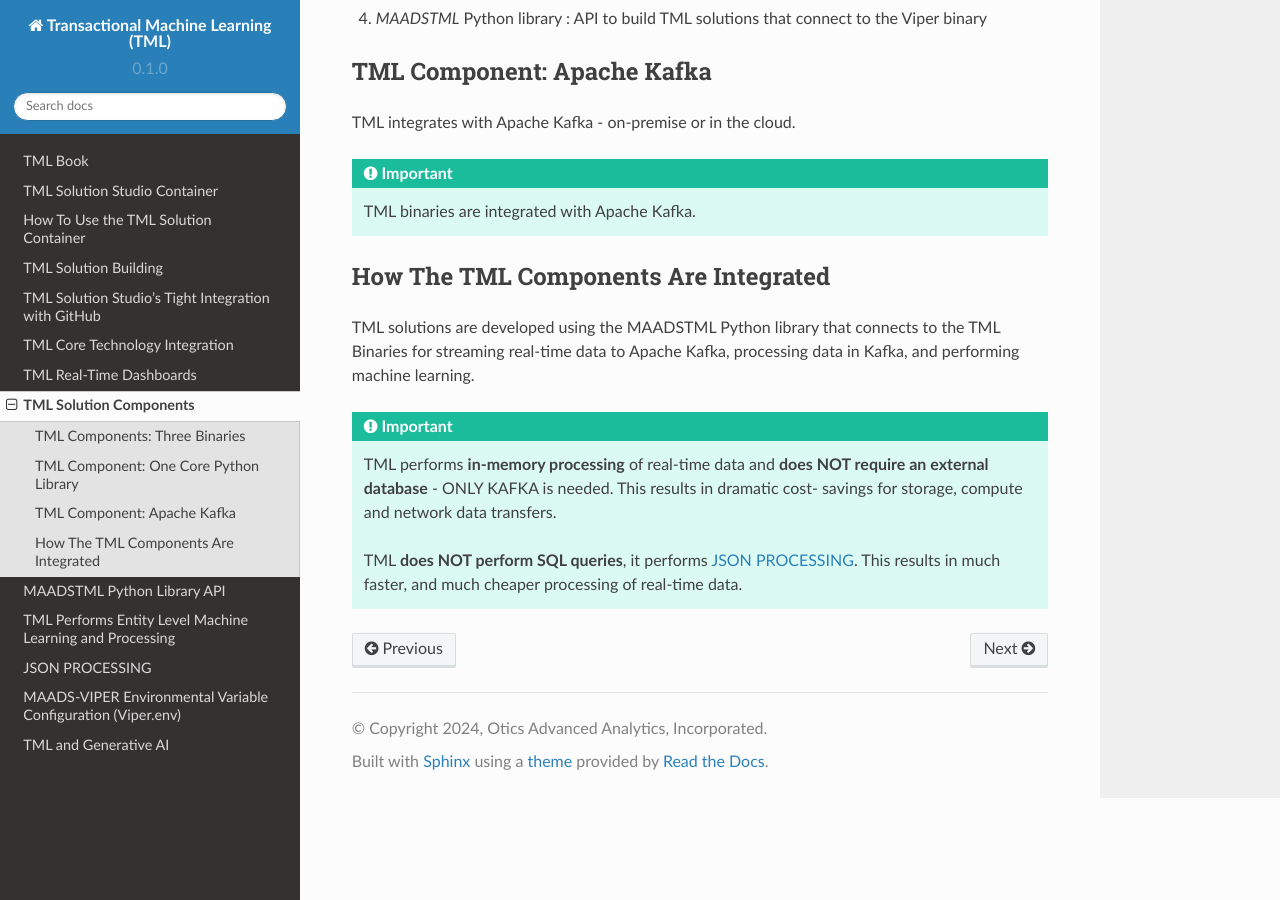
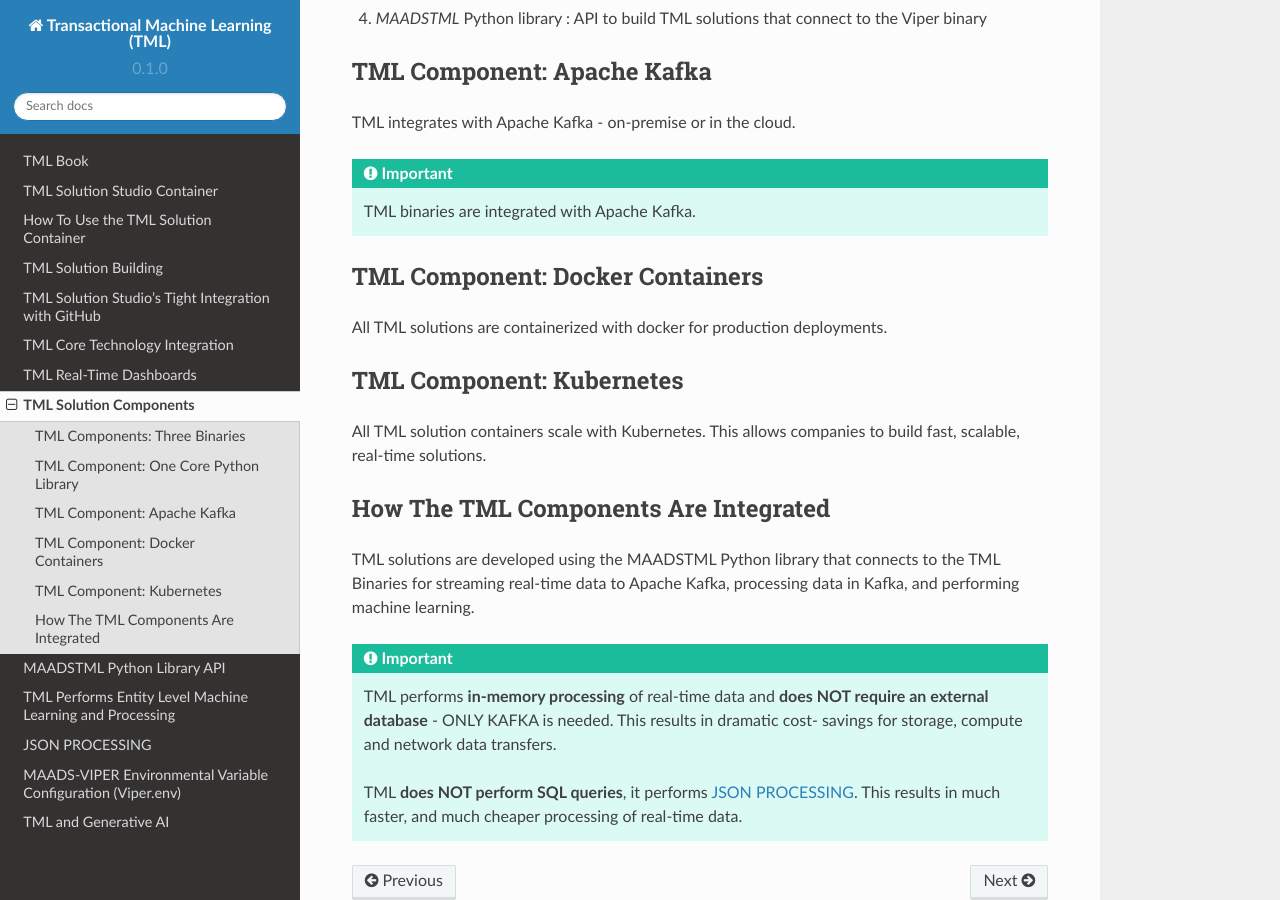
Before and after one commit to smaurice101/readthedocs, a Sphinx documentation site: the page built from docs/source/usage.rst, in a window 1280 px wide and 900 px high, scrolled down 481 px. Built offline with Sphinx 7.4.7 and the Read the Docs theme 2.0.0, drawn with Linux system fonts in a browser that asks for light colours.

Commit message:
Update usage.rst

```diff
--- a/docs/source/usage.rst
+++ b/docs/source/usage.rst
@@ -5,6 +5,7 @@
 
 TML Components: Three Binaries
 ------------
+
 **TML is comprised of 3 binaries written in Go:** https://github.com/smaurice101/transactionalmachinelearning
 
 1. *Viper* - source - sink binary for Apache Kafka
@@ -33,6 +34,16 @@
 
    TML binaries are integrated with Apache Kafka.
 
+TML Component: Docker Containers
+--------------------------
+
+All TML solutions are containerized with docker for production deployments.
+
+TML Component: Kubernetes
+--------------------------
+
+All TML solution containers scale with Kubernetes.  This allows companies to build fast, scalable, real-time solutions.
+
 How The TML Components Are Integrated
 --------------------------
 
```
